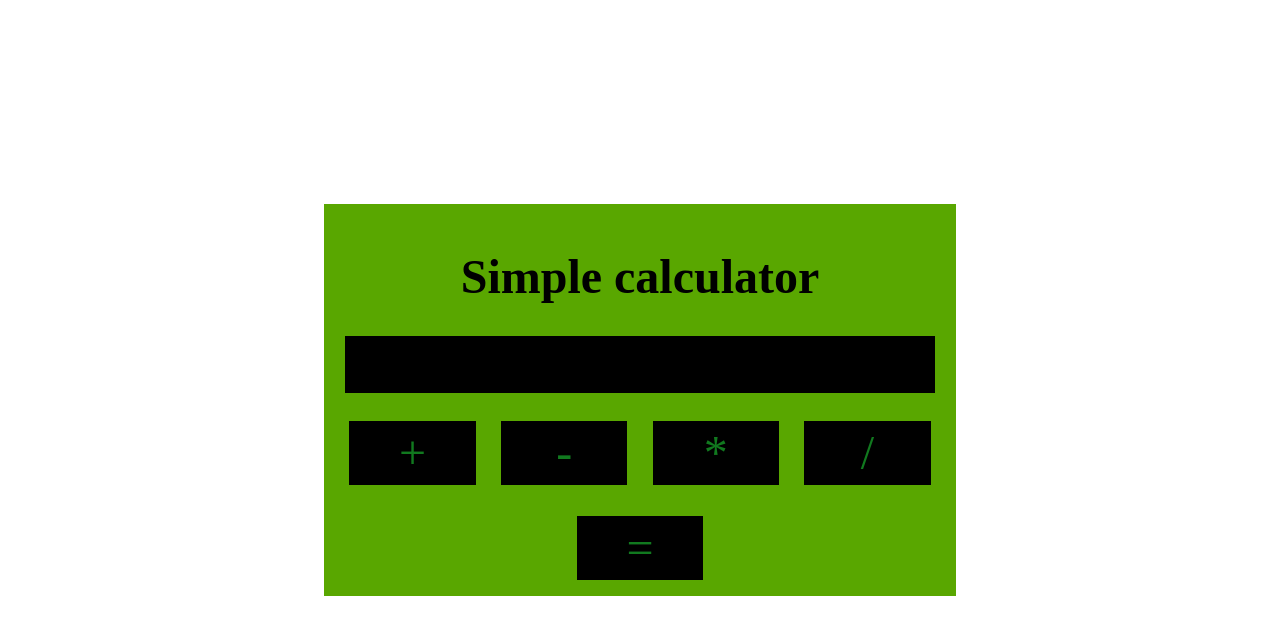
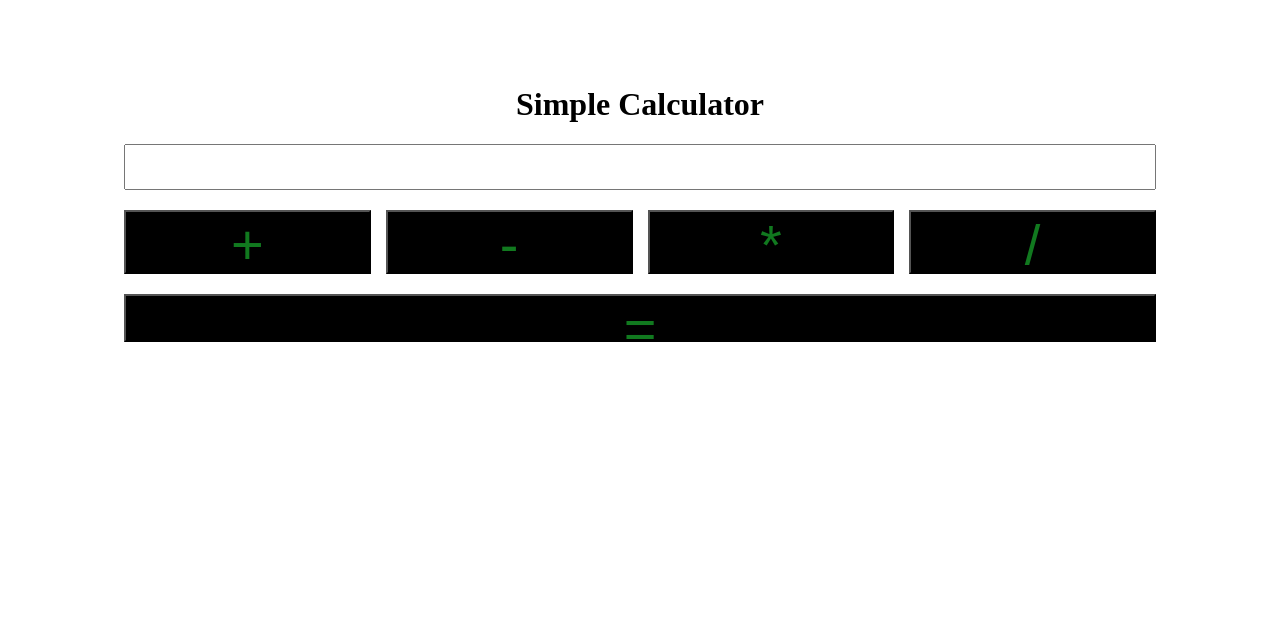
Before and after one commit to fatihylm/htldo_SWP, a Vue app in the folder vue/simple_calculator/: page / in a window 1280 px wide. Shown: the top 634 px of the page. Built offline with nearby package versions, Linux system fonts and the light colour scheme.

Commit message:
styling & function

```diff
--- a/vue/simple_calculator/src/App.vue
+++ b/vue/simple_calculator/src/App.vue
@@ -1,73 +1,14 @@
 <template>
-  <div class="calculator">
-    <div class="input">
-      <h1>Simple calculator</h1>
-      <the-calculator></the-calculator>
-    </div>
-    <div class="buttons">
-      <simple-button :Rechenart="'+'"></simple-button>
-      <simple-button :Rechenart="'-'"></simple-button>
-      <simple-button :Rechenart="'*'"></simple-button>
-      <simple-button :Rechenart="'/'"></simple-button>
-    </div>
-    <div class="equals">
-      <simple-button :Rechenart="'='"></simple-button>
-    </div>
-  </div>
+  <the-calculator></the-calculator>
 </template>
 
 <script>
-import SimpleButton from "./components/SimpleButton.vue";
-import TheCalculator from "./components/TheCalculator.vue";
+import TheCalculator from './components/TheCalculator.vue'
 
 export default {
-  name: "App",
+  name: 'App',
   components: {
-    SimpleButton,
     TheCalculator,
-  },
-};
+  }
+}
 </script>
-
-<style>
-#app {
-  text-align: center;
-  display: flex;
-  justify-content: center;
-  align-items: center;
-  height: 98vh;
-  overflow: hidden;
-}
-
-.input {
-  display: flex;
-  justify-content: center;
-  align-items: center;
-  flex-direction: column;
-  color: rgb(0, 0, 0);
-  font-size: 1.5rem;
-}
-
-.buttons {
-  display: flex;
-  justify-content: space-evenly;
-  align-items: center;
-}
-
-.equals {
-  display: flex;
-  justify-content: center;
-  align-items: center;
-}
-
-.equals .btn {
-  width: 20%;
-}
-
-.calculator {
-  background-color: rgb(89, 167, 0);
-  height: 50%;
-  width: 50%;
-  display: grid;
-}
-</style>
--- a/vue/simple_calculator/src/components/SimpleButton.vue
+++ b/vue/simple_calculator/src/components/SimpleButton.vue
@@ -1,37 +1,25 @@
 <template>
-  <div @click="click()" class="btn">{{ this.Rechenart }}</div>
+  <button @click="calculate">
+    {{beschriftung}}
+  </button>
 </template>
 
 <script>
+
+
 export default {
-  emits: ["handleClick"],
+  emits: ['calculate'],
+  name:'SimpleButton',
   props: {
-    Rechenart: {
-      type: String,
-      required: true,
-    },
+    beschriftung: String
+  },
+  data() {
+    return [];
   },
   methods: {
-    click() {
-      this.$emit("handleClick", this.Rechenart);
-    },
-  },
-};
+    calculate() {
+      this.$emit('calculate', this.beschriftung);
+    }
+  }
+}
 </script>
-<style>
-.btn {
-  width: 20%;
-  height: 4rem;
-  background-color: rgb(0, 0, 0);
-  color: rgb(17, 121, 31);
-  font-size: 3rem;
-  line-height: 4rem;
-  transition: all 0.5s;
-  text-align: center;
-}
-
-.btn:hover {
-  background-color: rgb(202, 202, 202);
-  cursor: pointer;
-}
-</style>
--- a/vue/simple_calculator/src/components/TheCalculator.vue
+++ b/vue/simple_calculator/src/components/TheCalculator.vue
@@ -1,22 +1,137 @@
 <template>
-  <input v-model="text">
-
+  <div class="wrapper">
+    <div class="main">
+      <h1>Simple Calculator</h1>
+      <input v-model="currentValue" />
+      <div class="row">
+        <simple-button
+          class="btn"
+          beschriftung="+"
+          @calculate="calculate"
+        ></simple-button>
+        <simple-button
+          class="btn"
+          beschriftung="-"
+          @calculate="calculate"
+        ></simple-button>
+        <simple-button
+          class="btn"
+          beschriftung="*"
+          @calculate="calculate"
+        ></simple-button>
+        <simple-button
+          class="btn"
+          beschriftung="/"
+          @calculate="calculate"
+        ></simple-button>
+      </div>
+      <simple-button
+        id="large"
+        class="btn"
+        beschriftung="="
+        @calculate="calculate"
+      ></simple-button>
+    </div>
+  </div>
 </template>
 
 <script>
+import SimpleButton from "./SimpleButton.vue";
+
 export default {
-
+  name: "TheCalculator",
+  components: {
+    SimpleButton,
+  },
+  data() {
+    return {
+      previousValue: 0,
+      currentValue: "",
+      previousOperator: "",
+    };
+  },
+  methods: {
+    calculate(beschriftung) {
+      if (
+        (beschriftung === "+") |
+        (beschriftung === "-") |
+        (beschriftung === "*") |
+        (beschriftung === "/")
+      ) {
+        this.previousValue = parseInt(this.currentValue);
+        this.currentValue = "";
+        this.previousOperator = beschriftung;
+      } else if (beschriftung === "=") {
+        if (this.previousOperator === "+") {
+          this.currentValue = this.previousValue + parseInt(this.currentValue);
+        } else if (this.previousOperator === "-") {
+          this.currentValue = this.previousValue - parseInt(this.currentValue);
+        } else if (this.previousOperator === "*") {
+          this.currentValue = this.previousValue * parseInt(this.currentValue);
+        } else if (this.previousOperator === "/") {
+          this.currentValue = this.previousValue / parseInt(this.currentValue);
+        }
+      } else {
+        console.log("Falsche Beschriftung");
+      }
+    },
+  },
 };
 </script>
+<style scoped>
+body,
+* {
+}
+.wrapper {
+  height: 50vh;
+  display: flex;
+  flex-direction: column;
+  justify-content: center;
+  align-items: center;
+}
 
-<style>
+h1 {
+  text-align: center;
+  font-weight: 600;
+  font-size: 2rem;
+}
 input {
-  border: solid 2px rgb(0, 0, 0);
+  width: 80vw;
+  height: 5vh;
+  margin-bottom: 20px;
+  font-size: 2rem;
+}
+.row {
+  display: flex;
+  flex-direction: row;
+  gap: 15px;
+}
+.btn {
+  width: 40%;
+  height: 4rem;
   background-color: rgb(0, 0, 0);
-  color: white;
-  height: 25%;
-  width: 92%;
-  font-size: 2.5rem;
-  color: rgb(26, 138, 50);
+  color: rgb(17, 121, 31);
+  font-size: 3.5rem;
+  line-height: 4rem;
+  transition: all 0.5s;
+  text-align: center;
+}
+
+.btn:hover {
+  background-color: rgb(202, 202, 202);
+  cursor: pointer;
+}
+#large {
+  margin-top: 20px;
+  width: 100%;
+  height: 6vh;
+  background: #000000;
+  text-align: center;
+  font-size: 3.5rem;
+}
+
+#large:hover {
+  background-color: rgb(202, 202, 202);
+  cursor: pointer;
 }
 </style>
```
